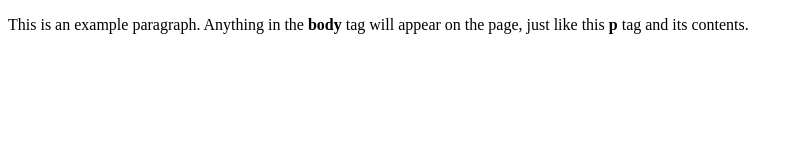
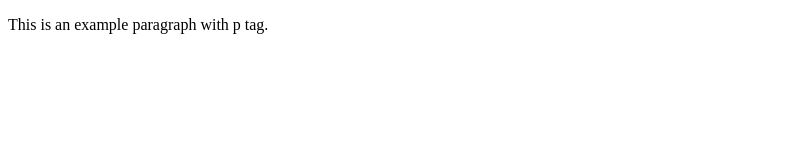
Before and after one commit to Drew0912/Virtual-Dance-Pad, a plain HTML site: page index.html in a window 1280 px wide. Shown: the whole page, without its empty margins (0-800 px from the left). Drawn offline with Linux system fonts and the light colour scheme.

Commit message:
Updated index.html

```diff
--- a/index.html
+++ b/index.html
@@ -4,6 +4,6 @@
     <title>This is the title of the webpage!</title>
   </head>
   <body>
-    <p>This is an example paragraph. Anything in the <strong>body</strong> tag will appear on the page, just like this <strong>p</strong> tag and its contents.</p>
+    <p>This is an example paragraph with p tag.</p>
   </body>
 </html>
```
